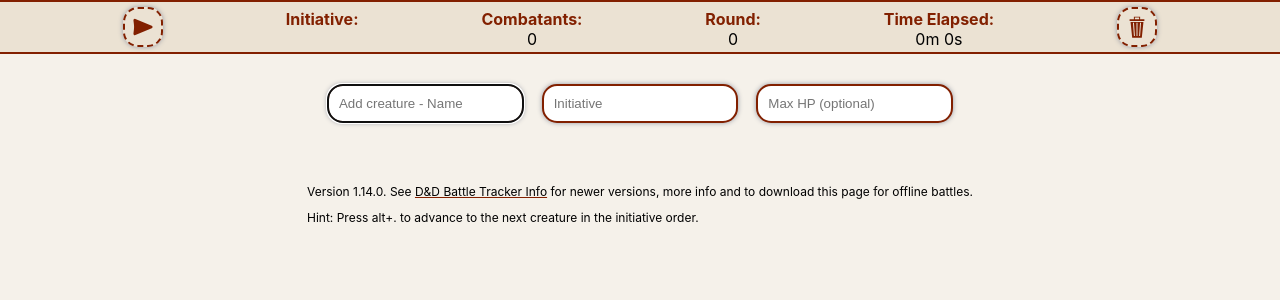
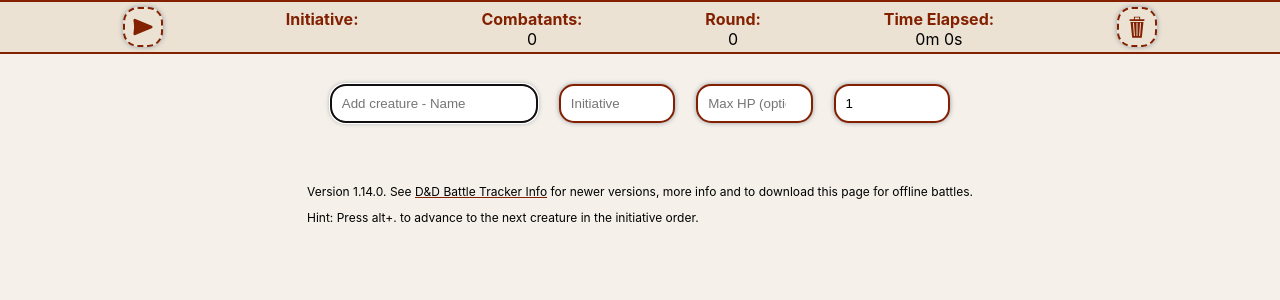
Before and after one commit to Paul-Ladyman/dnd-battle-tracker, a React (Create React App) app: page / in a window 1280 px wide. Shown: the top 300 px of the page. Built offline with nearby package versions, Linux system fonts and the light colour scheme.

Commit message:
Allow a group of creatures to be added to the battle at once

```diff
--- a/src/App.css
+++ b/src/App.css
@@ -192,6 +192,10 @@ a:hover {
 .create-creature-form--item {
   display: flex;
   grid-column: span 5;
+}
+
+.create-creature-form--item__number {
+  grid-column: span 3;
 }
 
 /*
--- a/src/BattleManager.js
+++ b/src/BattleManager.js
@@ -92,17 +92,34 @@ export function removeCreature(state, creatureId) {
   return {...state, creatures, creatureCount, activeCreature};
 };
 
+function createCreatures(creatureIdCount, creature, multiplier) {
+  if (multiplier <= 1) {
+    return [ createCreature(creatureIdCount, creature) ];
+  }
+
+  let creatures = [];
+  for (let i = 0; i < multiplier; i++) {
+    const name = `${creature.name} #${i + 1}`;
+    creatures.push(createCreature(creatureIdCount + i, { ...creature, name }));
+  }
+
+  return creatures;
+}
+
 export function addCreature(state, creature) {
-  const newCreature = createCreature(state.creatureIdCount, creature);
-  const creatures = sortCreatures([...state.creatures, newCreature]);
+  const { multiplier, ...creatureStats } = creature;
+  const creatureMultiplier = multiplier || 1;
+
+  const newCreatures = createCreatures(state.creatureIdCount, creatureStats, creatureMultiplier);
+  const creatures = sortCreatures([...state.creatures, ...newCreatures]);
   const currentlyActiveCreature = state.creatures[state.activeCreature];
 
   let activeCreature = state.activeCreature;
   if (state.round > 0) {
     activeCreature = findCreatureIndex(creatures, currentlyActiveCreature);
   }
-  const creatureCount = state.creatureCount + 1;
-  const creatureIdCount = state.creatureIdCount + 1;
+  const creatureCount = state.creatureCount + creatureMultiplier;
+  const creatureIdCount = state.creatureIdCount + creatureMultiplier;
 
   return {...state, creatures, creatureCount, creatureIdCount, activeCreature};
 };
--- a/src/CreateCreatureForm.js
+++ b/src/CreateCreatureForm.js
@@ -1,6 +1,24 @@
 import React, { Component } from 'react';
 
 class CreateCreatureForm extends Component {
+  static formErrors(name, initiative, healthPoints, multiplier) {
+    const nameError = name === '';
+    const initiativeError = initiative === '';
+    const healthError = healthPoints <= 0;
+    const multiplierError = multiplier <= 0 || multiplier > 50;
+
+    if (nameError || initiativeError || healthError || multiplierError) {
+      return {
+        nameError,
+        initiativeError,
+        healthError,
+        multiplierError
+      };
+    }
+
+    return undefined;
+  }
+
   constructor(props) {
     super(props);
 
@@ -8,9 +26,11 @@ class CreateCreatureForm extends Component {
       name: '',
       initiative: '',
       healthPoints: '',
+      multiplier: 1,
       nameError: false,
       initiativeError: false,
-      healthError: false
+      healthError: false,
+      multiplierError: false
     };
 
     this.state = this.initialState;
@@ -45,16 +65,24 @@ class CreateCreatureForm extends Component {
         undefined :
         parseInt(state.healthPoints);
 
-      if (state.name === '' || state.initiative === '' || healthPoints <= 0) {
-        const nameError = state.name === '';
-        const initiativeError = state.initiative === '';
-        const healthError = healthPoints <= 0;
-        return this.setState({...this.state, nameError, initiativeError, healthError});
+      const multiplier = state.multiplier === '' ?
+        0 :
+        parseInt(state.multiplier);
+
+      const errors = CreateCreatureForm.formErrors(
+        state.name,
+        state.initiative,
+        healthPoints,
+        multiplier
+      );
+
+      if (errors) {
+        return this.setState({...this.state, ...errors});
       }
 
       const initiative = parseInt(state.initiative);
 
-      const creature = {...state, healthPoints, initiative};
+      const creature = {...state, healthPoints, initiative, multiplier};
 
       this.resetForm();
       this.props.createCreature(creature);
@@ -62,22 +90,26 @@ class CreateCreatureForm extends Component {
   }
 
   render() {
-    const {name, initiative, healthPoints, nameError, initiativeError, healthError} = this.state;
+    const { name, initiative, healthPoints, multiplier, nameError, initiativeError, healthError, multiplierError } = this.state;
     const inputClass = 'create-creature-form--input';
     const inputErrorClass = 'create-creature-form--input__error';
     const nameClass = nameError ? `${inputClass} ${inputErrorClass}` : inputClass;
     const initiativeClass = initiativeError ? `${inputClass} ${inputErrorClass}` : inputClass;
     const healthClass = healthError ? `${inputClass} ${inputErrorClass}` : inputClass;
+    const multiplierClass = multiplierError ? `${inputClass} ${inputErrorClass}` : inputClass;
     return (
       <form className="create-creature-form" onKeyDown={this.formHandler}>
         <div className="create-creature-form--item">
           <input className={nameClass} type="text" name="name" placeholder="Add creature - Name" value={name} onChange={this.handleChange} ref={this.nameInput}/>
         </div>
-        <div className="create-creature-form--item">
+        <div className="create-creature-form--item create-creature-form--item__number">
           <input className={initiativeClass} type="number" name="initiative" placeholder="Initiative" value={initiative} onChange={this.handleChange}/>
         </div>
-        <div className="create-creature-form--item create-creature-form--item__last">
-          <input className={healthClass} type="number" name="healthPoints" placeholder="Max HP (optional)" value={healthPoints} onChange={this.handleChange}/>
+        <div className="create-creature-form--item create-creature-form--item__number">
+          <input className={healthClass} type="number" min="1" name="healthPoints" placeholder="Max HP (optional)" value={healthPoints} onChange={this.handleChange}/>
+        </div>
+        <div className="create-creature-form--item create-creature-form--item__number create-creature-form--item__last">
+          <input className={multiplierClass} type="number" min="1" name="multiplier" value={multiplier} onChange={this.handleChange}/>
         </div>
       </form>
     );
```
Also changed, not shown: 1 other file (tests, documents, lock files or other folders).
